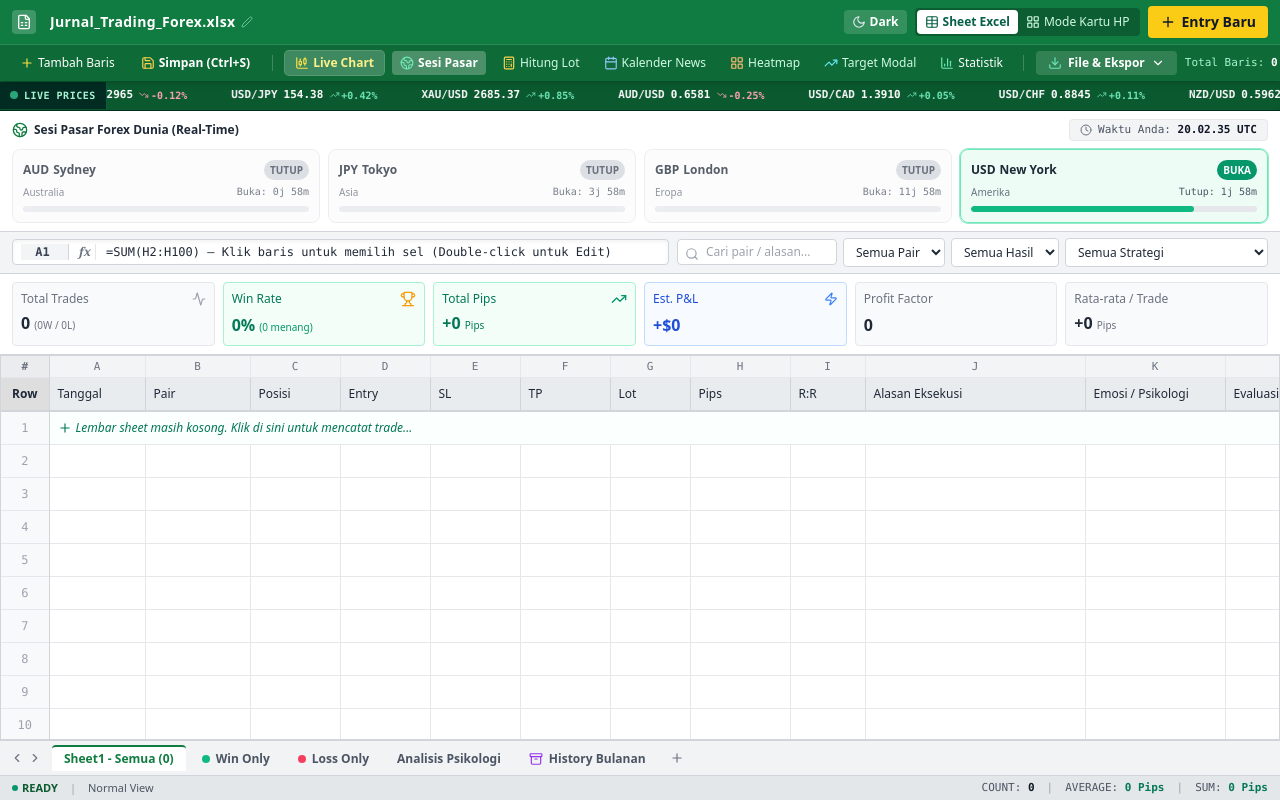
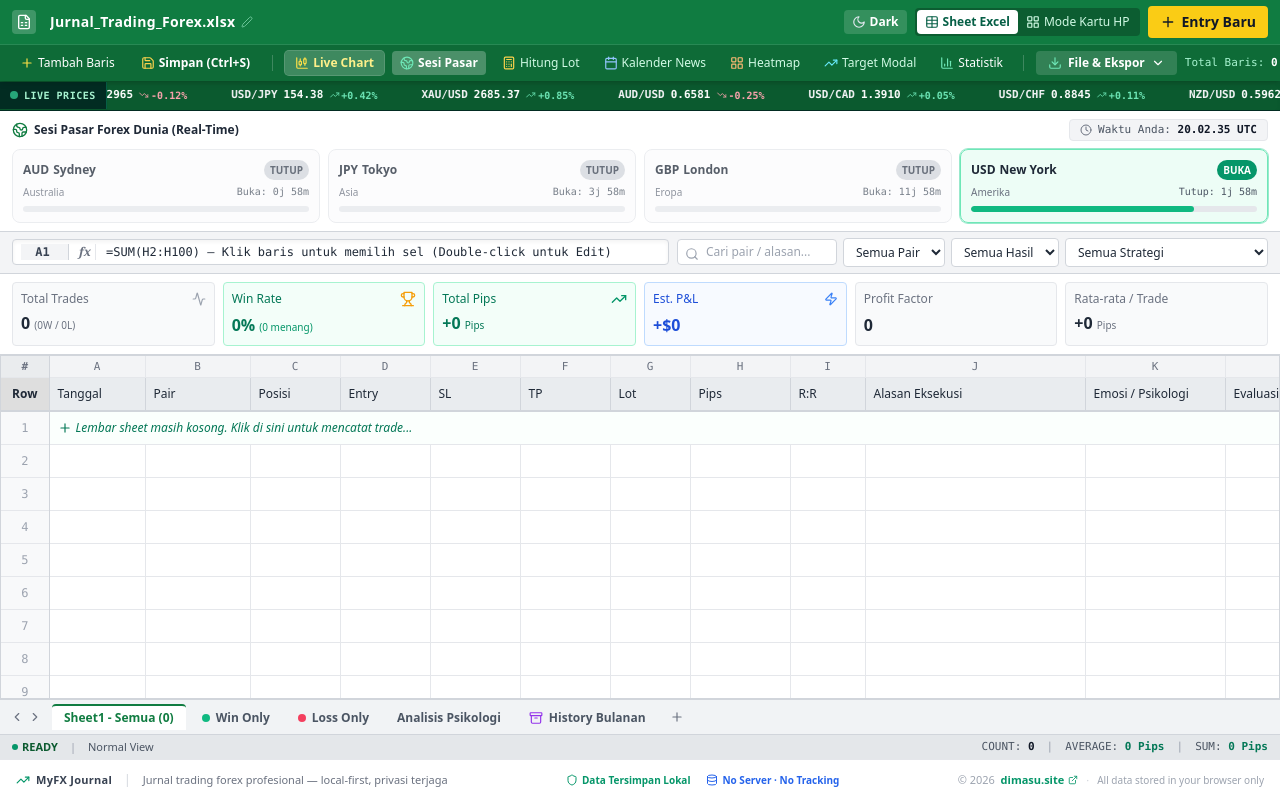
Before and after one commit to dimasu21/myfxjurnal, a React (Vite) app: page / in a window 1280 px wide. Built offline with nearby package versions, Linux system fonts and the light colour scheme.

Commit message:
fix(mobile): bottom nav clearance, Alat->Fitur, professional footer, calendar card layout

```diff
--- a/src/App.tsx
+++ b/src/App.tsx
@@ -23,6 +23,7 @@ import { CompoundingView } from './components/CompoundingView';
 import { AnalyticsView } from './components/AnalyticsView';
 import { LiveChartView } from './components/LiveChartView';
 import { TraderStatementCardView } from './components/TraderStatementCardView';
+import { SiteFooter } from './components/SiteFooter';
 import { checkAndAutoArchiveMonth, getMonthlyArchives } from './utils/monthlyArchive';
 import { Plus } from 'lucide-react';
 
@@ -574,6 +575,9 @@ export default function App() {
         totalArchivedMonths={archivedMonthsCount}
       />
 
+      {/* Professional Site Footer (Desktop only) */}
+      <SiteFooter />
+
       {/* Persistent Bottom Navigation Bar Ala Myfxbook Mobile (Khusus Tampil di HP) */}
       <MobileBottomNav
         activePageView={activePageView}
--- a/src/components/AnalyticsView.tsx
+++ b/src/components/AnalyticsView.tsx
@@ -145,7 +145,7 @@ export const AnalyticsView: React.FC<AnalyticsViewProps> = ({ onBack, trades })
       </div>
 
       {/* Main Container */}
-      <div className="flex-1 max-w-7xl w-full mx-auto p-4 sm:p-6 lg:p-8 space-y-6">
+      <div className="flex-1 max-w-7xl w-full mx-auto p-4 sm:p-6 lg:p-8 pb-20 md:pb-8 space-y-6">
         {/* Metric Cards Row */}
         <div className="grid grid-cols-2 sm:grid-cols-3 lg:grid-cols-6 gap-3 sm:gap-4">
           <div className="bg-white dark:bg-[#111827] border border-gray-200 dark:border-slate-800 rounded-xl p-4 shadow-xs">
--- a/src/components/CompoundingView.tsx
+++ b/src/components/CompoundingView.tsx
@@ -81,7 +81,7 @@ export const CompoundingView: React.FC<CompoundingViewProps> = ({ onBack }) => {
       </div>
 
       {/* Main Container */}
-      <div className="flex-1 max-w-6xl w-full mx-auto p-4 sm:p-6 lg:p-8 space-y-6">
+      <div className="flex-1 max-w-6xl w-full mx-auto p-4 sm:p-6 lg:p-8 pb-20 md:pb-8 space-y-6">
         {/* Top Summary Cards */}
         <div className="grid grid-cols-1 sm:grid-cols-3 gap-4">
           <div className="bg-gradient-to-br from-slate-900 to-emerald-950 text-white rounded-xl p-5 shadow-xs border border-emerald-800/40">
--- a/src/components/ExcelHeader.tsx
+++ b/src/components/ExcelHeader.tsx
@@ -180,7 +180,7 @@ export const ExcelHeader: React.FC<ExcelHeaderProps> = ({
       {/* Top Title Bar */}
       <div className="px-3 py-1.5 flex items-center justify-between border-b border-white/10 text-xs sm:text-sm">
         {/* Document Title Area (CRUD Judul) */}
-        <div className="flex items-center gap-2 overflow-hidden max-w-[60%] sm:max-w-md">
+        <div className="flex items-center gap-2 overflow-hidden max-w-[55%] sm:max-w-md">
           <div className="bg-white/20 p-1 rounded flex items-center justify-center shrink-0">
             <FileSpreadsheet className="w-4 h-4 text-white" />
           </div>
--- a/src/components/HeatmapView.tsx
+++ b/src/components/HeatmapView.tsx
@@ -117,7 +117,7 @@ export const HeatmapView: React.FC<HeatmapViewProps> = ({ onBack, trades }) => {
       </div>
 
       {/* Main Container */}
-      <div className="flex-1 max-w-6xl w-full mx-auto p-4 sm:p-6 lg:p-8 space-y-6">
+      <div className="flex-1 max-w-6xl w-full mx-auto p-4 sm:p-6 lg:p-8 pb-20 md:pb-8 space-y-6">
         {/* KPI Cards */}
         <div className="grid grid-cols-1 sm:grid-cols-2 lg:grid-cols-4 gap-4">
           <div className="bg-white dark:bg-[#111827] border border-gray-200 dark:border-slate-800 rounded-xl p-4 shadow-xs">
--- a/src/components/LotCalculatorView.tsx
+++ b/src/components/LotCalculatorView.tsx
@@ -101,7 +101,7 @@ export const LotCalculatorView: React.FC<LotCalculatorViewProps> = ({
       </div>
 
       {/* Main Workspace Area */}
-      <div className="flex-1 max-w-6xl w-full mx-auto p-4 sm:p-6 lg:p-8 space-y-6">
+      <div className="flex-1 max-w-6xl w-full mx-auto p-4 sm:p-6 lg:p-8 pb-20 md:pb-8 space-y-6">
         {/* Responsive Grid: Inputs (Left) and Results (Right) */}
         <div className="grid grid-cols-1 lg:grid-cols-12 gap-6">
           {/* LEFT: Parameters Card (7 cols on lg) */}
--- a/src/components/MobileBottomNav.tsx
+++ b/src/components/MobileBottomNav.tsx
@@ -134,7 +134,7 @@ export const MobileBottomNav: React.FC<MobileBottomNavProps> = ({
           }`}
         >
           <MenuIcon className="w-5 h-5 mb-0.5" />
-          <span className="text-[10px]">Alat</span>
+          <span className="text-[10px]">Fitur</span>
         </button>
       </nav>
 
--- a/src/components/MobileCardView.tsx
+++ b/src/components/MobileCardView.tsx
@@ -319,7 +319,7 @@ export const MobileCardView: React.FC<MobileCardViewProps> = ({
 
                     {trade.alasan && trade.alasan !== '-' && (
                       <p className="w-full text-[11px] text-gray-500 dark:text-slate-400 italic line-clamp-1 mt-0.5">
-                        "{trade.alasan}"
+                        &ldquo;{trade.alasan}&rdquo;
                       </p>
                     )}
                   </div>
--- /dev/null
+++ b/src/components/SiteFooter.tsx
@@ -0,0 +1,59 @@
+import React from 'react';
+import { TrendingUp, Shield, Database, ExternalLink } from 'lucide-react';
+
+export const SiteFooter: React.FC = () => {
+  const year = new Date().getFullYear();
+
+  return (
+    <footer className="hidden md:block bg-white dark:bg-[#0f172a] border-t border-gray-200 dark:border-slate-800 text-xs text-gray-500 dark:text-slate-400 select-none transition-colors">
+      <div className="max-w-7xl mx-auto px-4 py-3 flex flex-wrap items-center justify-between gap-3">
+
+        {/* Left: brand + tagline */}
+        <div className="flex items-center gap-3">
+          <div className="flex items-center gap-1.5">
+            <TrendingUp className="w-3.5 h-3.5 text-emerald-600 dark:text-emerald-400" />
+            <span className="font-bold text-gray-700 dark:text-slate-200 text-[11px] tracking-wide">
+              MyFX Journal
+            </span>
+          </div>
+          <span className="text-gray-300 dark:text-slate-700">|</span>
+          <span className="text-[11px] hidden sm:inline">
+            Jurnal trading forex profesional — local-first, privasi terjaga
+          </span>
+        </div>
+
+        {/* Center: trust badges */}
+        <div className="flex items-center gap-4 text-[10px] font-semibold">
+          <span className="flex items-center gap-1 text-emerald-600 dark:text-emerald-400">
+            <Shield className="w-3 h-3" />
+            Data Tersimpan Lokal
+          </span>
+          <span className="flex items-center gap-1 text-blue-600 dark:text-blue-400">
+            <Database className="w-3 h-3" />
+            No Server · No Tracking
+          </span>
+        </div>
+
+        {/* Right: made by + copyright */}
+        <div className="flex items-center gap-2 text-[11px]">
+          <span className="text-gray-400 dark:text-slate-500">
+            &copy; {year} &nbsp;
+            <a
+              href="https://dimasu.site/"
+              target="_blank"
+              rel="noreferrer noopener"
+              className="font-semibold text-emerald-600 dark:text-emerald-400 hover:underline inline-flex items-center gap-0.5"
+            >
+              dimasu.site
+              <ExternalLink className="w-2.5 h-2.5 ml-0.5" />
+            </a>
+          </span>
+          <span className="text-gray-300 dark:text-slate-700">·</span>
+          <span className="text-[10px] text-gray-400 dark:text-slate-500">
+            All data stored in your browser only
+          </span>
+        </div>
+      </div>
+    </footer>
+  );
+};
--- a/src/components/TraderStatementCardView.tsx
+++ b/src/components/TraderStatementCardView.tsx
@@ -106,7 +106,7 @@ export const TraderStatementCardView: React.FC<TraderStatementCardViewProps> = (
       </div>
 
       {/* Main Container */}
-      <div className="flex-1 max-w-4xl w-full mx-auto p-4 sm:p-6 lg:p-8 flex flex-col items-center justify-center space-y-6">
+      <div className="flex-1 max-w-4xl w-full mx-auto p-4 sm:p-6 lg:p-8 pb-20 md:pb-8 flex flex-col items-center justify-center space-y-6">
         {/* Name input */}
         <div className="w-full max-w-md bg-white dark:bg-[#111827] border border-gray-200 dark:border-slate-800 rounded-xl p-3.5 shadow-xs flex items-center gap-3">
           <label className="text-xs font-semibold text-gray-600 dark:text-slate-300 shrink-0">Nama Trader:</label>
```
